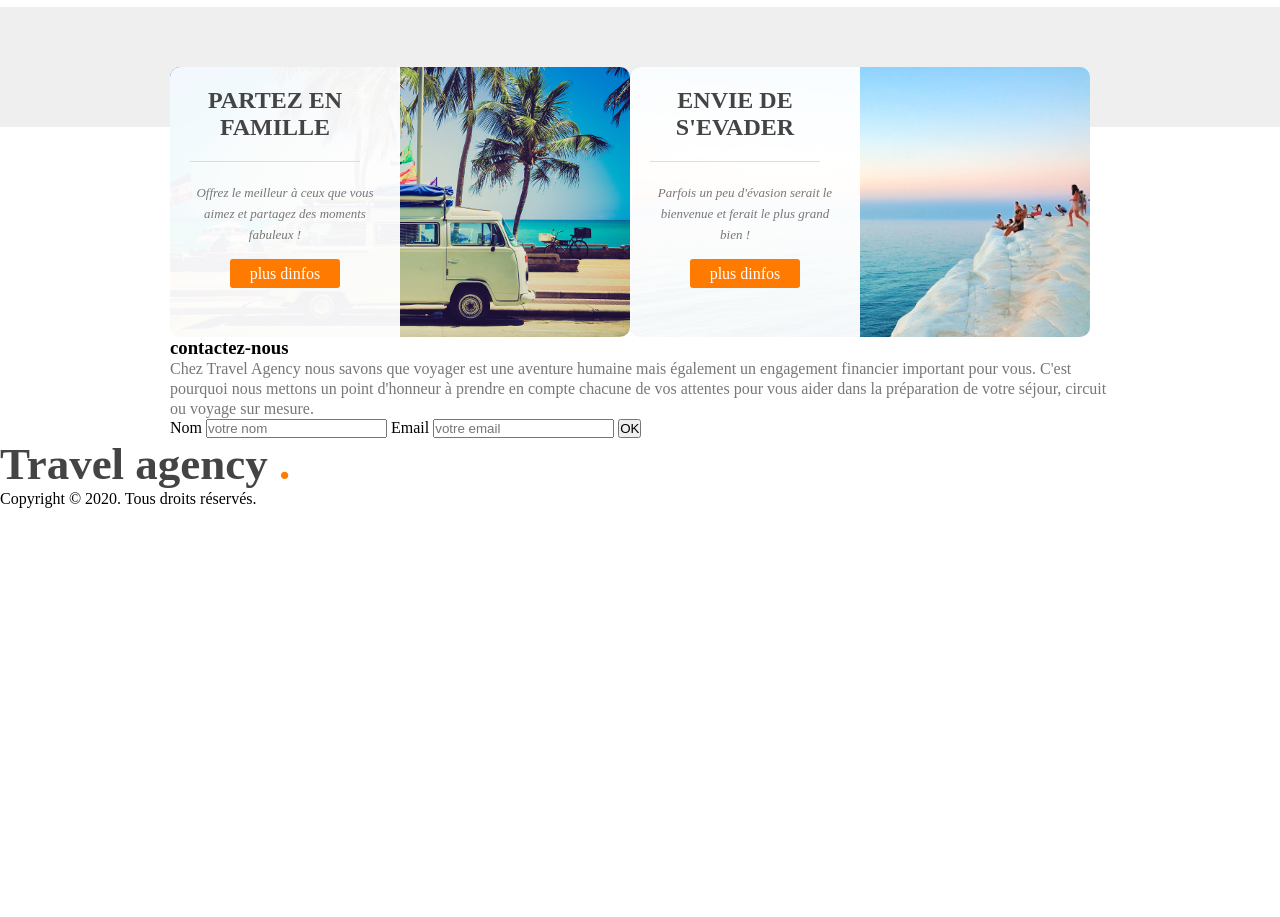
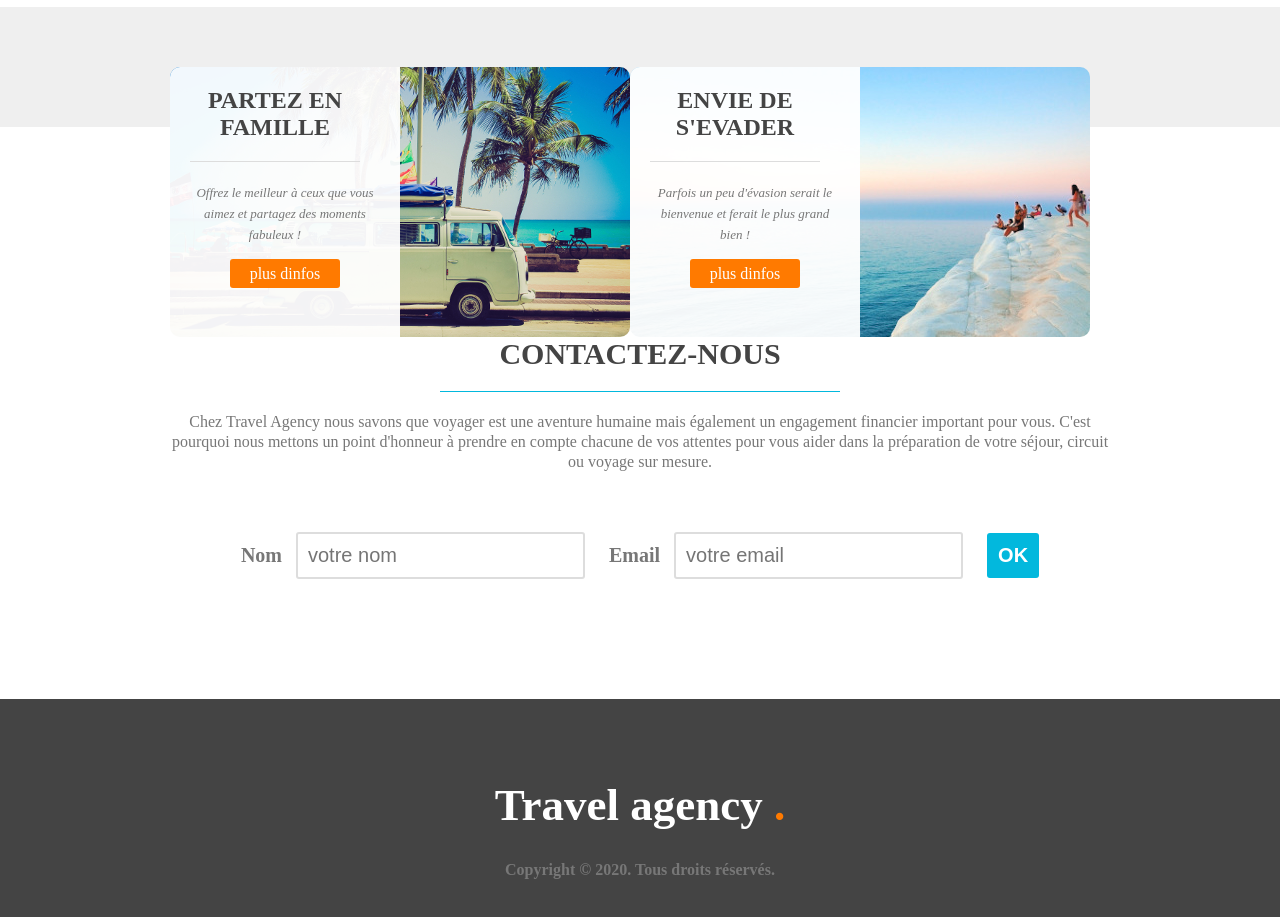
Before and after one commit to BOUASSIDA-Med/web-site-travel-agency, a plain HTML site: page index.html in a window 1280 px wide. Shown: the part 1100-2017 px from the top of the page. Before the commit the page ends 1608 px from the top, so only its background shows below. Drawn offline with Linux system fonts and the light colour scheme; a web font is replaced by a local one.

Commit message:
Update style.css

```diff
--- a/style.css
+++ b/style.css
@@ -13,6 +13,7 @@ body
     font-family: Arial,sans-serif
     font-size=15px;
 
+    /* h1,h2,h3,h4*/
 }
 h1
 {
@@ -25,8 +26,16 @@ h2
     color :#444;
     font-size: 55px;
 }
+
+h3
+{
+    margin-top: 10px;
+    font-size:30px;
+    color:#444;
+}
 h4
 {
+
     font-size: 24px;
     color:#444;
 
@@ -226,3 +235,75 @@ padding-bottom: 20px;
     color:#fff;
     background-color: #02b8dd;
 }
+/* CCNTACT */
+#contact
+{
+    padding:100px 0;
+    text-align: center
+}
+#contact h3
+{
+
+    width: 400px;
+    text-transform: uppercase;
+    margin:0 auto 20px auto;
+    border-bottom: 1px solid #02b8dd;
+    padding-bottom: 20px;
+}
+form
+{
+    margin: 60px 0 20px 0;
+
+}
+label
+{
+    font-weight: bold;
+    font-size: 20px;
+    margin-right: 10px;
+    color: #777;
+
+}
+input[type="text"]
+{
+    padding: 10px;
+    font-size: 20px;
+    margin-right: 20px;
+    border : 2px solid #ddd;
+    border-radius: 3px;
+}
+.button-3
+{
+    color:#fff;
+    font-size: 20px;
+    font-weight: bold;
+    padding: 11px;
+    background-color: #02b8dd;
+    border-style: none;
+    border-radius: 3px;
+}
+.button-3:hover
+{
+    color:#fff;
+
+    background-color: #444;
+
+}
+
+/*FOOTER*/
+footer {
+    height: 260px;
+    background-color: #444;
+}
+footer h1 {
+    color: #fff;
+    text-align: center;
+    padding-top: 80px
+
+}
+.copyright
+{
+    text-align: center;
+    font-weight: bold;
+    padding-top: 30px;
+    color:#777;
+}
```
